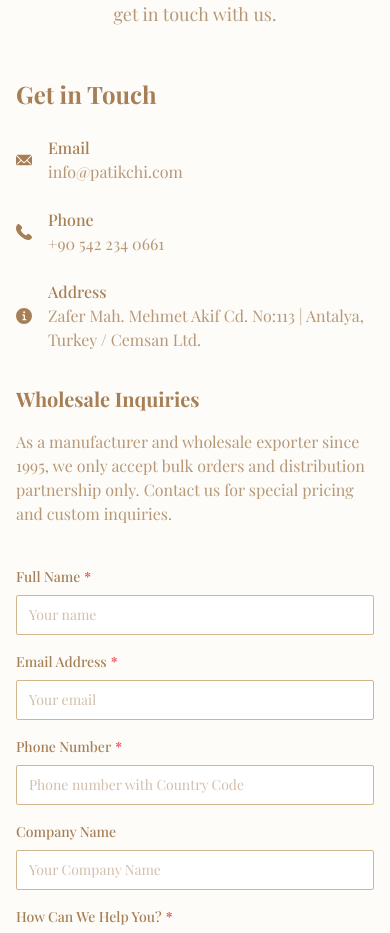
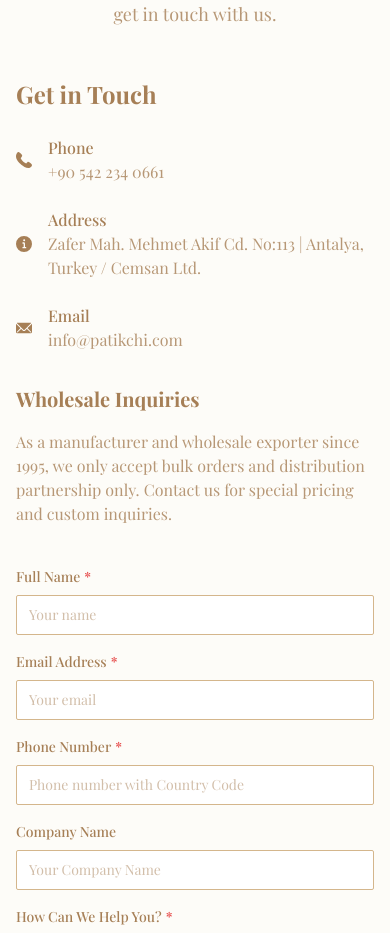
Before and after one commit to canxatlas/Patikchi-web, a React (Create React App) app: page / in a window 390 px wide. Shown: the part 6740-7673 px from the top of the page. Built offline with nearby package versions, Linux system fonts and the light colour scheme.

Commit message:
Update contact information with correct phone and address

```diff
--- a/src/components/Contact.tsx
+++ b/src/components/Contact.tsx
@@ -102,12 +102,7 @@ export default function Contact() {
               Get in Touch
             </Text>
 
-            <VStack align="stretch" spacing={6}>
-              <ContactInfo
-                icon={EmailIcon}
-                title="Email"
-                content="info@patikchi.com"
-              />
+            <VStack spacing={6} align="start">
               <ContactInfo
                 icon={PhoneIcon}
                 title="Phone"
@@ -117,6 +112,11 @@ export default function Contact() {
                 icon={InfoIcon}
                 title="Address"
                 content="Zafer Mah. Mehmet Akif Cd. No:113 | Antalya, Turkey / Cemsan Ltd."
+              />
+              <ContactInfo
+                icon={EmailIcon}
+                title="Email"
+                content="info@patikchi.com"
               />
             </VStack>
 
```
